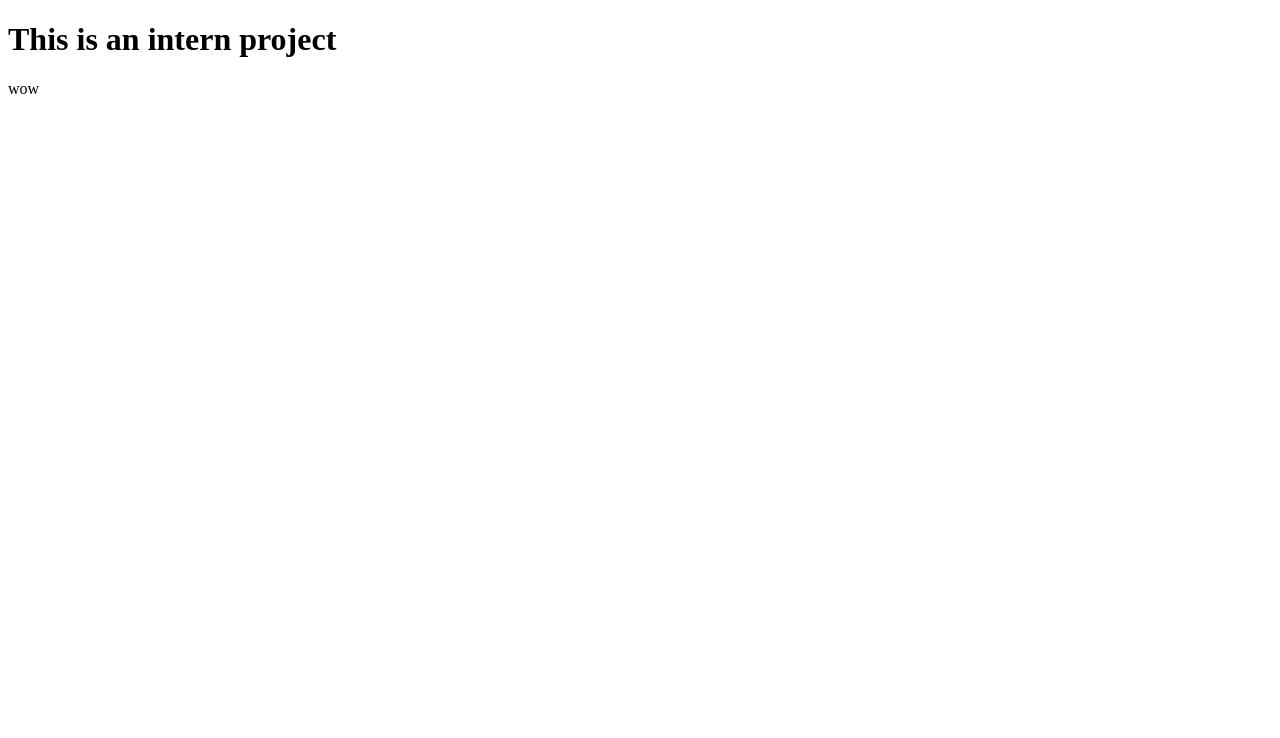
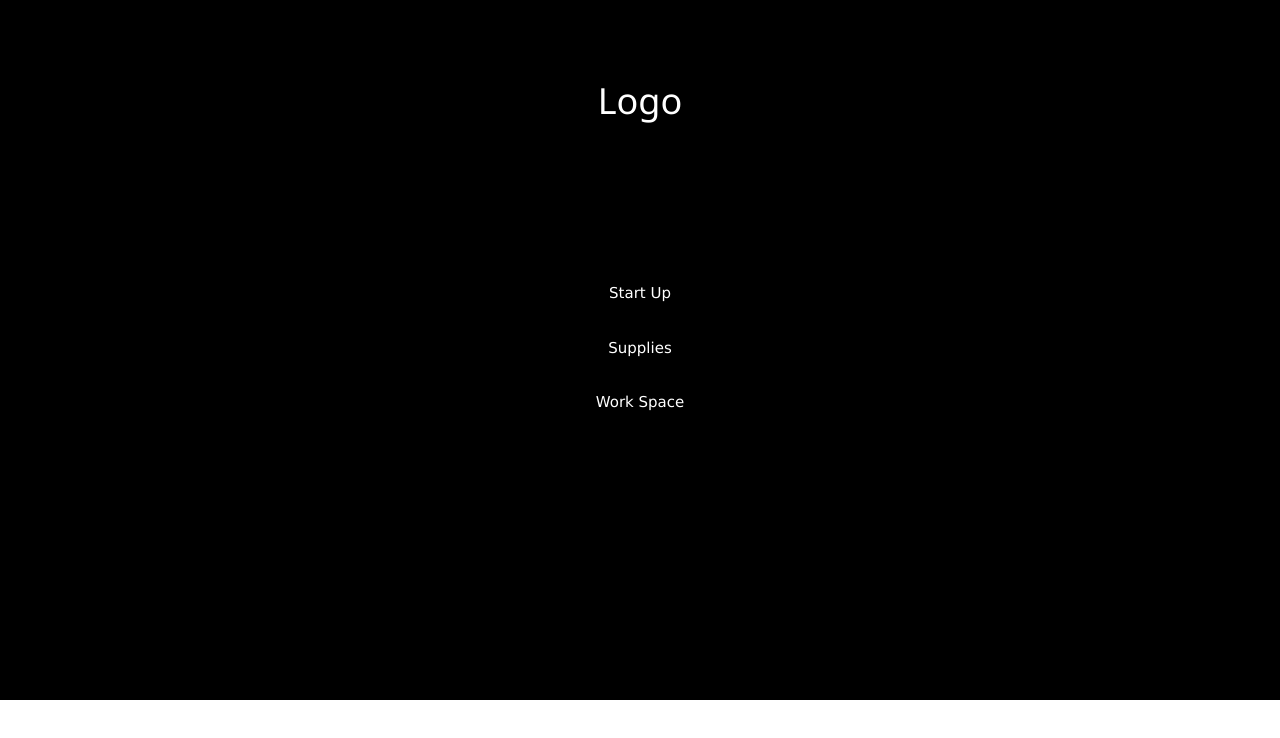
Before and after one commit to AlexFrostII/AlexFrostII.github.io, a plain HTML site: page index.html in a window 1280 px wide. Drawn offline with nearby package versions, Linux system fonts and the light colour scheme.

Commit message:
Update index.html
things and stuff

```diff
--- a/index.html
+++ b/index.html
@@ -1,10 +1,23 @@
 <!DOCTYPE html>
 <html>
-<head>
-<title>Alex's Intern Project</title>
-</head>
-<body>
-<h1>This is an intern project</h1>
-<p>wow</p>
-</body>
+  <title>Alex's Intern Project</title>
+  <meta charset="UTF-8">
+  <meta name="viewport" content="width=device-width, initial-scale=1">
+  <link rel="stylesheet" href="https://www.w3schools.com/w3css/4/w3.css">
+  <body class="w3-content" style="max-width:1300px">
+
+    <div class="w3-row">
+      <div class="w3-black w3-container w3-center" style="height:700px">
+      <div class="w3-padding-64">
+        <h1>Logo</h1>
+      </div>
+      <div class="w3-padding-64">
+        <a href="#" class="w3-button w3-black w3-block w3-hover-white w3-padding-16">Start Up</a>
+        <a href="#" class="w3-button w3-black w3-block w3-hover-white w3-padding-16">Supplies</a>
+        <a href="#" class="w3-button w3-black w3-block w3-hover-white w3-padding-16">Work Space</a>
+      </div>
+    </div>
+
+  </body>
+
 </html>
```
